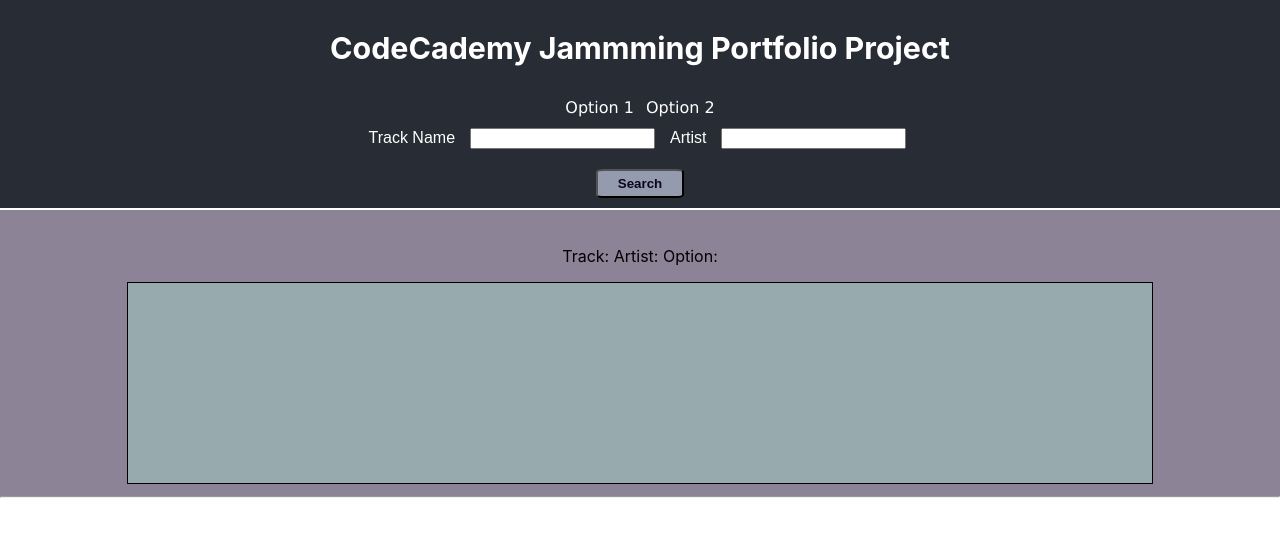
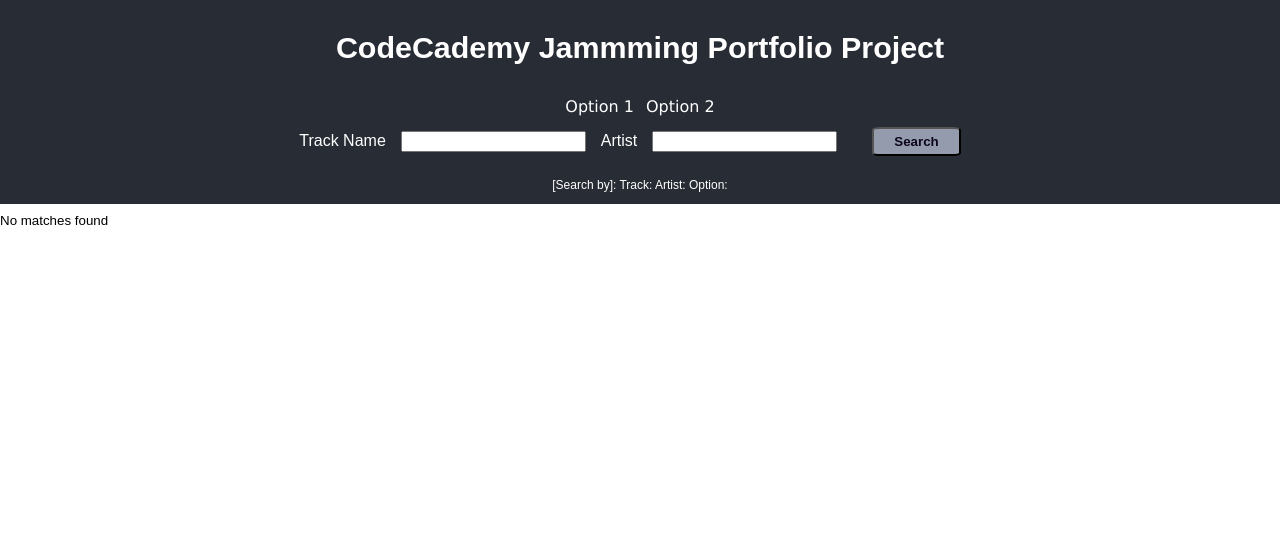
Before and after one commit to wjlwjl07aa/jammming, a React (Create React App) app: page / in a window 1280 px wide. Shown: the top 536 px of the page. Built offline with nearby package versions, Linux system fonts and the light colour scheme.

Commit message:
Addeed components; Sytle sheet hell; Tweaks to Spotify wiring

```diff
--- a/src/App.css
+++ b/src/App.css
@@ -1,10 +1,16 @@
 .App {
   text-align: center;
+  font-family: Arial, Helvetica, sans-serif;
+  font-size: 12px;
 }
 
 .App-logo {
   height: 40vmin;
   pointer-events: none;
+}
+
+.App-searchstat {
+  font-size: 12px;
 }
 
 @media (prefers-reduced-motion: no-preference) {
@@ -20,14 +26,13 @@
   color: white;
   position: fixed;
   width: 100%;
+  z-index: 2;
 }
 
 .App-main {
-  top: 210px;
+  top: 180px;
   position: relative;
-  background-color: rgb(141, 131, 151);
-  width: 100%;
-  margin: 20px, auto;
+
   padding-top: 20px;
 }
 
--- a/src/App.js
+++ b/src/App.js
@@ -2,34 +2,29 @@
 import './App.css';
 import SpotifyApi from './utilities/spotifyapi.js';
 import SearchBar from './components/SearchBar';
+import TrackList from './components/TrackList';
 
 function App() {
+  // Create Spotify API wrapper class
+  const api = new SpotifyApi();
 
-  const api = new SpotifyApi();
-  const [ data, setData ] = useState([]);
+  // Spotify result, currently selected track
+  const [ tracks, setTracks ] = useState([]);
+  const [ selection, setSelection ] = useState(null);
+
+  // Search Parameters
   const [ track, setTrack] = useState('');
   const [ artist, setArtist] = useState('');
   const [ option, setOption ] = useState('');
-
-  let tracklist = [];
-
-  if ( data ) {
-    tracklist = data.map( (x,i) => {
-      return(
-        <li key={Date.now()+i}>Track: {x.name}, Album: {x.album.name}</li>
-      );
-    });
-  };
 
   const handleSubmit = async (event) => {
     event.preventDefault();
 
     const data = await api.getTracks(artist, track);
-    const tracks = data.tracks;
 
-    console.log('Saving data:', tracks.items);
+    console.log('Saving data:', data.tracks.items[0]);
 
-    setData( (x) => tracks.items);
+    setTracks( (x) => data.tracks.items);
   }
 
   const handleChange = (event) => {
@@ -46,27 +41,26 @@
     setter( () => val);
   };
 
-  const handleClick = ({target}) => {
+  const handleOption = ({target}) => {
     setOption( () => target.id );
+  }
 
+  const handleTrack = ({target}) => {
+    console.log(`handleTrack ${target.id}`);
+    setSelection( () => target.track );
   }
 
   return (
     <div className="App">
       <header className="App-header">
         <h3>CodeCademy Jammming Portfolio Project</h3>
-        <SearchBar onClick={handleClick} onChange={handleChange}
+        <SearchBar onClick={handleOption} onChange={handleChange}
           onSubmit={handleSubmit} selected={option} />
+          <p className='App-searchstat'>[Search by]: Track: {track} Artist: {artist} Option: {option} </p>
       </header>
       <main className="App-main">
-         <p>Track: {track} Artist: {artist} Option: {option} </p>
-        <div className="App-data">
-            <ol id='tracks'>
-              {tracklist}
-            </ol>
-          </div>
-          <hr/>
-        </main>
+        <TrackList tracks={tracks} handleTrack={handleTrack} />
+      </main>
     </div>
   );
 }
--- a/src/components/SearchBar.css
+++ b/src/components/SearchBar.css
@@ -12,6 +12,10 @@
     font-family: Verdana, Geneva, Tahoma, sans-serif;
     padding: 10px, 20px;
     border: 0;
+}
+
+.SearchBar input[type='submit'] {
+    display: inline-block;
 }
 
 .SearchBar button[name='selected'] {
--- a/src/components/SearchBar.js
+++ b/src/components/SearchBar.js
@@ -26,8 +26,8 @@
             <br/>
             <form action='' id='searchbar' onSubmit={onSubmit} >
                 {fieldTags}
+                <input type='submit' value='Search' id='search'/>
                 <br/>
-                <input type='submit' value='Search' id='search'/>
             </form>
         </div>
     );
--- /dev/null
+++ b/src/components/Track.css
@@ -0,0 +1,22 @@
+.Track {
+    font-family: Arial, Helvetica, sans-serif;
+    font-size: 10pt;
+    border: 1px dotted black;
+    text-align: left;
+    display: block;
+}
+
+.Artist {
+    width: 20ch;
+    display: inline-block;
+}
+
+.Album {
+    width: 40ch;
+    display: inline-block;
+}
+
+.TrackName {
+    width: 40ch;
+    display: inline-block;
+}
--- /dev/null
+++ b/src/components/Track.js
@@ -0,0 +1,16 @@
+import React from 'react';
+import './Track.css';
+
+function Track({track, handleTrack}) {
+    const id = 'track_' + Date.now();
+
+    return (
+        <div className='Track' id={id} key={id} onClick={handleTrack} track={track}>
+            <p className='Artist' >{ track.artists[0].name.substring(0,20) }</p>
+            <p className='Album' >{ track.album.name.substring(0,40) }</p>
+            <p className='TrackName' >{ track.name.substring(0,40) } </p>
+        </div>
+    )
+ }
+
+export default Track;
--- /dev/null
+++ b/src/components/TrackList.css
@@ -0,0 +1,43 @@
+.TrackList {
+    font-family: Arial, Helvetica, sans-serif;
+    width: 100%;
+    font-size: 10pt;
+    overflow: auto;
+    text-align: left;
+
+ }
+
+ .tl-heading {
+    min-height: 3ch;
+    background-color: rgb(15, 66, 87);
+    color: bisque;
+    font-weight: 700;
+    width: 100%;
+    position: fixed;
+    z-index: 1;
+    border: 1px dotted black;
+}
+
+
+ .tl-items {
+    top: 6ch;
+    background-color: rgb(152, 197, 216);
+    position: relative;
+    height: auto;
+ }
+
+ .tl-col1 {
+    width: 20ch;
+    display: inline-block;
+    text-align: left;
+}
+
+.tl-col2 {
+    width: 40ch;
+    display: inline-block;
+}
+
+.tl-col3 {
+    width: 40ch;
+    display: inline-block;
+}
--- /dev/null
+++ b/src/components/TrackList.js
@@ -0,0 +1,28 @@
+import React from 'react';
+import Track from './Track';
+import './TrackList.css';
+
+function TrackList({tracks, trackHandler}) {
+    if ( !tracks || !tracks.length )
+        return(<p className='TrackList'>No matches found</p>);
+
+    const items = tracks.map( (x,i) => {
+        const key = 'track_' + i;
+        return( <Track track={x} key={key} trackHandle={trackHandler}/> );
+    });
+
+    return(
+        <div className = 'TrackList' id='TrackList'>
+            <div className='tl-heading'>
+                <p className='tl-col1'>Artist</p>
+                <p className='tl-col2'>Album</p>
+                <p className='tl-col3'>Track</p>
+             </div>
+             <div className='tl-items'>
+                { items }
+            </div>
+        </div>
+    );
+}
+
+export default TrackList;
```
